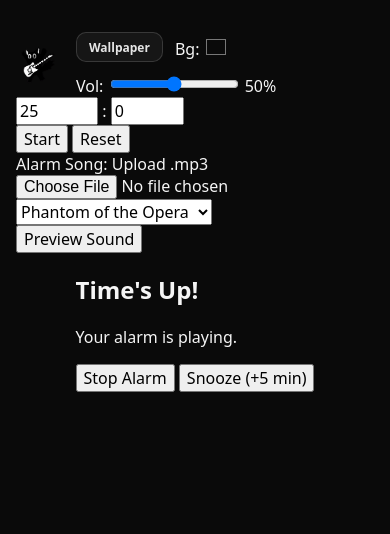
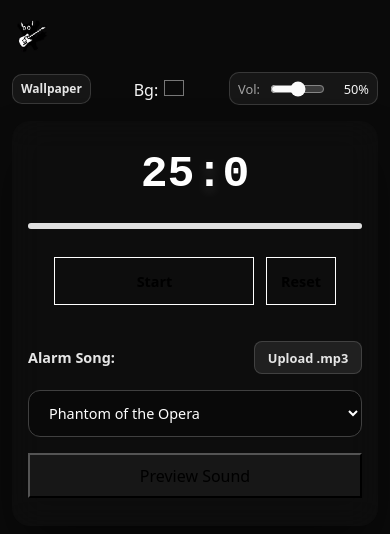
Before and after one commit to Mirka-0/Timer, a plain HTML site: page index.html in a window 390 px wide. Drawn offline with Linux system fonts and the light colour scheme.

Commit message:
finished the css!(I hope... pls work)

```diff
--- a/style.css
+++ b/style.css
@@ -127,56 +127,352 @@ input[type="number"]::-webkit-inner-spin-button, input[type="number"]::-webkit-o
     cursor:pointer;
 }
 
-.ui-11{}
+.ui-11{
+    display: flex;
+    align-items: center;
+    gap: 0.5rem;
+    padding: 0.35rem 0.75rem;
+    background: #1a1a1acc;
+    border: 1px solid #ffffff26;
+    border-radius: 10px;
+}
 
-.ui-12{}
+.ui-12{
+    color:rgb(163, 163, 163);
+    font-size: 0.8rem;
+}
 
-.ui-13{}
+.ui-13{
+    width: 70px;
+    accent-color: rgb(250, 250, 250);
+    cursor:pointer;
+}
 
-.ui-14{}
+.ui-14{
+    width: 34px;
+    color: #f5f5f5;
+    font-size: 0.8rem;
+    font-variant-numeric: tabular-nums;
+    text-align: right;
+}
 
-.ui-15{}
+.ui-15{
+    width: 100%;
+    max-width: 700%;
+    display: flex;
+    flex-direction: column;
+    align-items: center;
+    gap: 2rem;
+    padding: 2.5rem;
+    background: lab(5.46% 0 0 / 0.45);
+    backdrop-filter: blur(16px);
+    border: 1px soid rgb(255 255 255 /15%);
+    border-radius: 24px;
+    box-shadow: 0 25px 50px -12px rgb(0 0 0 / 60%);
+}
 
-.ui-16{}
+.ui-16{
+    width: 100%;
+    display: flex;
+    flex-direction: column;
+    align-items: center;
+    gap: 1rem;
+}
 
-.ui-17{}
+.ui-17{
+    width: 100%;
+    display: flex;
+    align-items: center;
+    justify-content: center;
+    color: rgb(255, 255, 255);
+    font-family: monospace;
+    font-size: clamp(2.8rem, 11vw, 6rem);
+    font-weight: 900;
+    letter-spacing: -2px;
+    text-shadow: 0 4px 12px rgb(255 255 255 /20%);
+}
+
+.ui-18, .ui-20{
+    padding: 0;
+    background: transparent;
+    border: 0;
+    outline: none;
+    color: inherit;
+    font: inherit;
+    font-variant-numeric: tabular-nums;
+    cursor: pointer;
+}
 
 .ui-18{
+    width: 3.2ch;
+    text-align: right;
+}
 
+.ui-19{
+    padding-inline: 0.1rem;
+    user-select: none;
 }
-.ui-19{}
 
-.ui-20{}
+.ui-20{
+    width: 2.2ch;
+    text-align: left;
+}
 
-.ui-21{}
+.ui-18:disabled, .ui-20:disabled{
+    opacity: 1;
+    cursor: default;
+}
+.ui-21{
+    width: 100%;
+    height: 6px;
+    margin-top: 0.5rem;
+    background: rgb(255 255 255 /15%);
+    border-radius: 9999px;
+    overflow: hidden;
+}
 
-.ui-22{}
-.ui-23{}
+.ui-22{
+    width: 100%;
+    height: 100%;
+    background: rgb(255 255 255 / 85%);
+    transition: width 0.3s linear;
+}
+.ui-23{
+    width: 100%;
+    display: flex;
+    justify-content: center;
+    gap: 1rem;
+}
+.ui-24, .ui-25{
+    padding: 1rem;
+    background: transparent;
+    border: 1px solid #ffff;
+    font-size: 1rem;
+    transition: background-color 0.2s ease, transform 0.2s ease;
+}
 
-.ui-24{}
+.ui-24{
+    flex: 1;
+    max-width: 200px;
+    font-weight: 700;
+}
 
-.ui-25{}
+.ui-25{
+    padding-inline: 1.5rem;
+    font-weight: 600;
+}
+.ui-24:hover, .ui-25:hover{
+    background: rgb(255 255 255 / 10%);
+}
+.ui-24:active, .ui-25:active{
+    transform: scale(0.98);
+}
 
-.ui-26{}
+.ui-26{
+    width: 100%;
+    display: flex;
+    flex-direction: column;
+    gap: 1rem;
+    padding-top: 0.5rem;
+}
 
-.ui-27{}
+.ui-27{
+    display: flex;
+    align-items: center;
+    justify-content: space-between;
+    gap: 1rem;
+}
 
-.ui-28{}
+.ui-28{
+    color:#e5e5e5;
+    font-size: 0.9rem;
+    font-weight: 700;
+}
 
-.ui-29{}
+.ui-29{
+    display: inline-flex;
+    align-items: center;
+    justify-content: center;
+    gap: 0.4rem;
+    padding: 0.4rem 0.8rem;
+    background: rgb(38 38 38 / 80%);
+    border: 1px solid rgb(255 255 255 / 15%);
+    border-radius: 8px;
+    color: #e5e5e5;
+    font-size: 0.8rem;
+    font-weight: 600;
+    cursor:pointer;
+    transition: background-color 0.2s ease;
+}
+.ui-29:hover{
+    background: rgb(60 60 60 / 90%);
+}
+.ui-30{
+    display: none;
+}
 
-.ui-30{}
+.ui-31{
+    width: 100%;
+    padding: 0.75rem 1rem;
+    background:rgb(10 10 10 / 85%);
+    border: 1px solid #404040;
+    border-radius: 12px;
+    color: #ffff;
+    font-size: 0.9rem;
+    cursor: pointer;
+}
 
-.ui-31{}
-.ui-32{}
-.ui-33{}
-.ui-34{}
-.ui-35{}
-.ui-36{}
-.ui-37{}
-.ui-38{}
-.ui-39{}
+.ui-31:focus-visible{
+    outline: 2px solid #dbe1ff;
+    outline-offset: 2px;
+}
+.ui-31 option{
+    background: #171717;
+    color:#ffff;
+}
+.ui-32{
+    display: flex;
+    gap: 0.5rem;
+}
 
-.ui-40{}
-.ui-41{}
-.ui-42{}
+.ui-33{
+    flex: 1;
+    padding: 0.6rem;
+    background: rgb(26 26 26 / 80%);
+}
+.ui-33:hover{
+    background: rgb(50 50 50 / 90%);
+}
+
+.ui-34{
+    display:none;
+    position: fixed;
+    inset: 0;
+    z-index: 100;
+    align-items: center;
+    justify-content: center;
+    padding: 1rem;
+    background: rgb(0 0 0 / 85%);
+    backdrop-filter: blur(8px);
+}
+.ui-35{
+    width: 100%;
+    max-width: 400px;
+    padding: 2.5rem;
+    background: rgb(18 18 18 / 95%);
+    border: 1px solid #ffff;
+    border-radius: 24px;
+    text-align: center;
+}
+
+.ui-36{
+    margin: 0 0 0.5rem;
+    color: #ffff;
+    font-size: 1.75rem;
+    font-weight: 900;
+}
+
+.ui-37{
+    margin: 0 0 2rem;
+    color: #a3a3a3;
+    font-size: 0.9rem;
+}
+
+.ui-38{
+    display: flex;
+    gap: 1rem;
+}
+
+.ui-39, .ui-40 {
+    flex: 1;
+    padding: 0.85rem;
+    background: transparent;
+    border: 1px solid #ffff;
+    border-radius: 12px;
+    color: #ffff;
+    font-weight: 700;
+    transition: background-color 0.2s ease;
+}
+
+.ui-39:hover, .ui-40:hover{
+    background: rgb(255 255 255 / 10%);
+}
+
+button:focus-visible,
+input:focus-visible,
+select:focus-visible,
+.ui-06:focus-within{
+    outline: 2px solid #d1d9ff;
+    outline-offset: 2px;
+}
+@media (max-width: 768px){
+    .ui-01{
+        padding: 1.5rem 1rem;
+    }
+    .ui-05{
+        justify-content: flex-end;
+        gap: 0.5rem;
+    }
+    .ui-15{
+        padding: 2rem 1.5rem;
+    }
+}
+
+@media (max-width: 480px){
+    .ui-01{
+        padding: 1rem 0.75rem;
+    }
+    .ui-02{
+        flex-wrap: wrap;
+        margin-bottom: 1rem;
+    }
+    .ui-04{
+        width: 40px;
+        height: 40px;
+    }
+    .ui-05{
+        width: 100%;
+        justify-content: space-between;
+        gap: 0.5rem;
+    }
+    .ui-06,
+    .ui-08,
+    .ui-11{
+        padding: 0.35rem 0.5rem;
+    }
+    .ui-13{
+        width: 55px;
+    }
+    .ui-15{
+        padding: 1.75rem 1rem;
+        gap: 1.75rem;
+        border-radius: 18px;
+    }
+    .ui-17{
+        font-size: clamp(2.8rem, 12w, 4rem);
+    }
+    .ui-23{
+        gap: 0.75rem;
+    }
+    .ui-24, .ui-25{
+        padding: 0.85rem;
+        font-size: 0.9rem;
+    }
+    .ui-27{
+        flex-wrap:wrap;
+    }
+    .ui-35{
+        padding:2rem 1.25rem
+    }
+    .ui-38{
+        flex-direction: column;
+        gap:0.75rem;
+    }
+}
+@media (prefers-reduced-motion: reduce){
+    *, *::before, *::after{
+        scroll-behavior: auto !important;
+        animation-duration: 0.01ms !important;
+        transition-duration: 0.01ms !important;
+    }
+}
```
